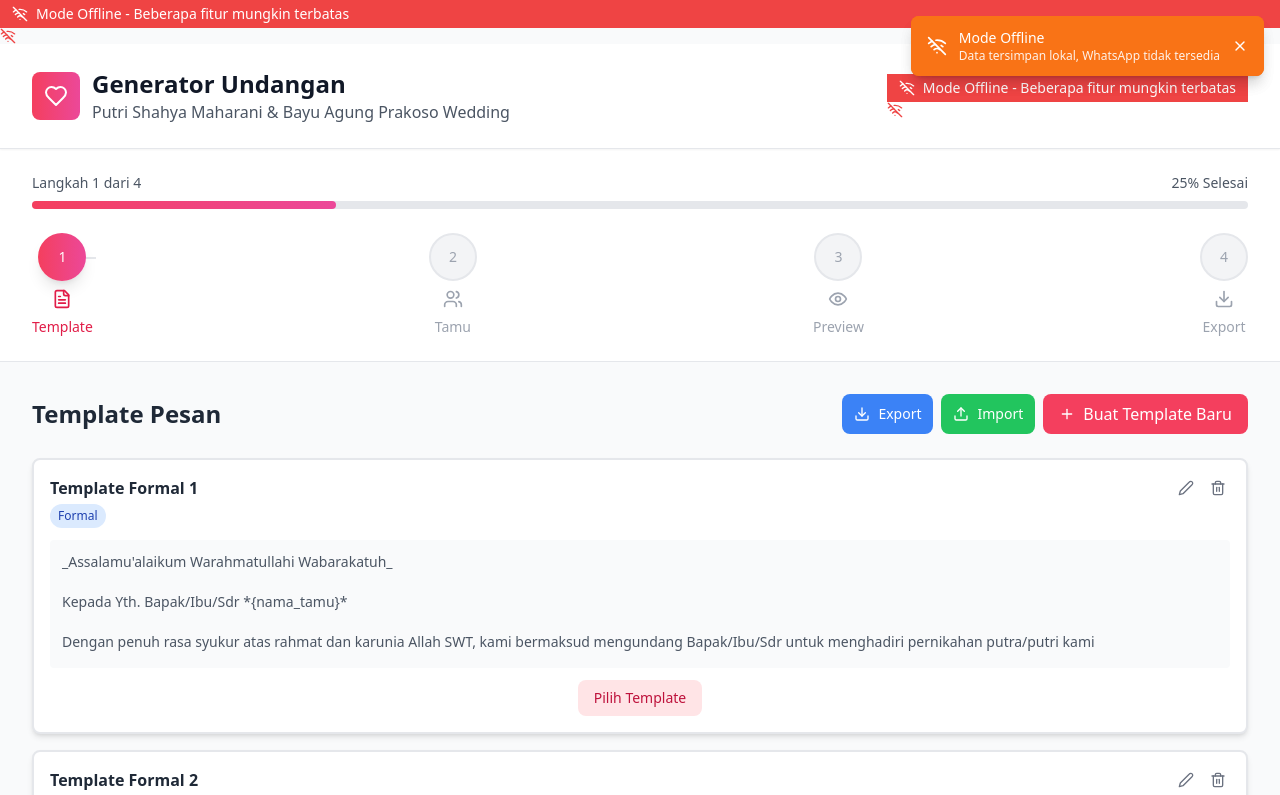
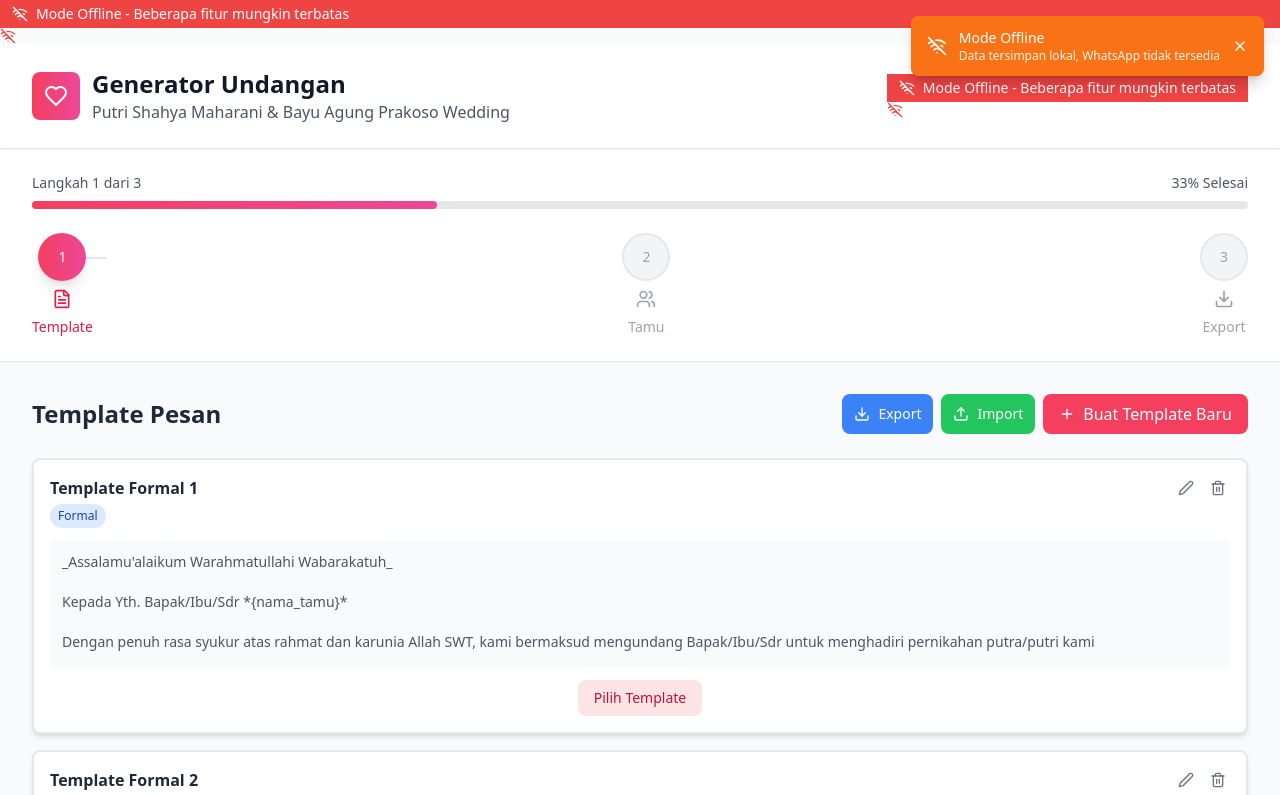
Before and after one commit to bayuagpr/wedding-invite-gen, a React (Vite) app: page / in a window 1280 px wide. Shown: the top 795 px of the page. Built offline with nearby package versions, Linux system fonts and the light colour scheme.

Commit message:
Refactor step navigation by removing the preview step for streamlined user experience

```diff
--- a/src/App.tsx
+++ b/src/App.tsx
@@ -63,12 +63,13 @@ function App() {
   const steps = [
     { id: 'templates' as TabType, label: 'Template', icon: FileText, shortLabel: 'Template' },
     { id: 'guests' as TabType, label: 'Tamu', icon: Users, shortLabel: 'Tamu' },
-    { id: 'preview' as TabType, label: 'Preview', icon: Eye, shortLabel: 'Preview' },
+    // { id: 'preview' as TabType, label: 'Preview', icon: Eye, shortLabel: 'Preview' },
     { id: 'export' as TabType, label: 'Export', icon: Download, shortLabel: 'Export' }
   ];
 
   const getStepStatus = (stepId: TabType): StepStatus => {
-    const stepOrder: TabType[] = ['templates', 'guests', 'preview', 'export'];
+    // const stepOrder: TabType[] = ['templates', 'guests', 'preview', 'export'];
+    const stepOrder: TabType[] = ['templates', 'guests', 'export'];
     const currentIndex = stepOrder.indexOf(activeTab);
     const stepIndex = stepOrder.indexOf(stepId);
 
```
